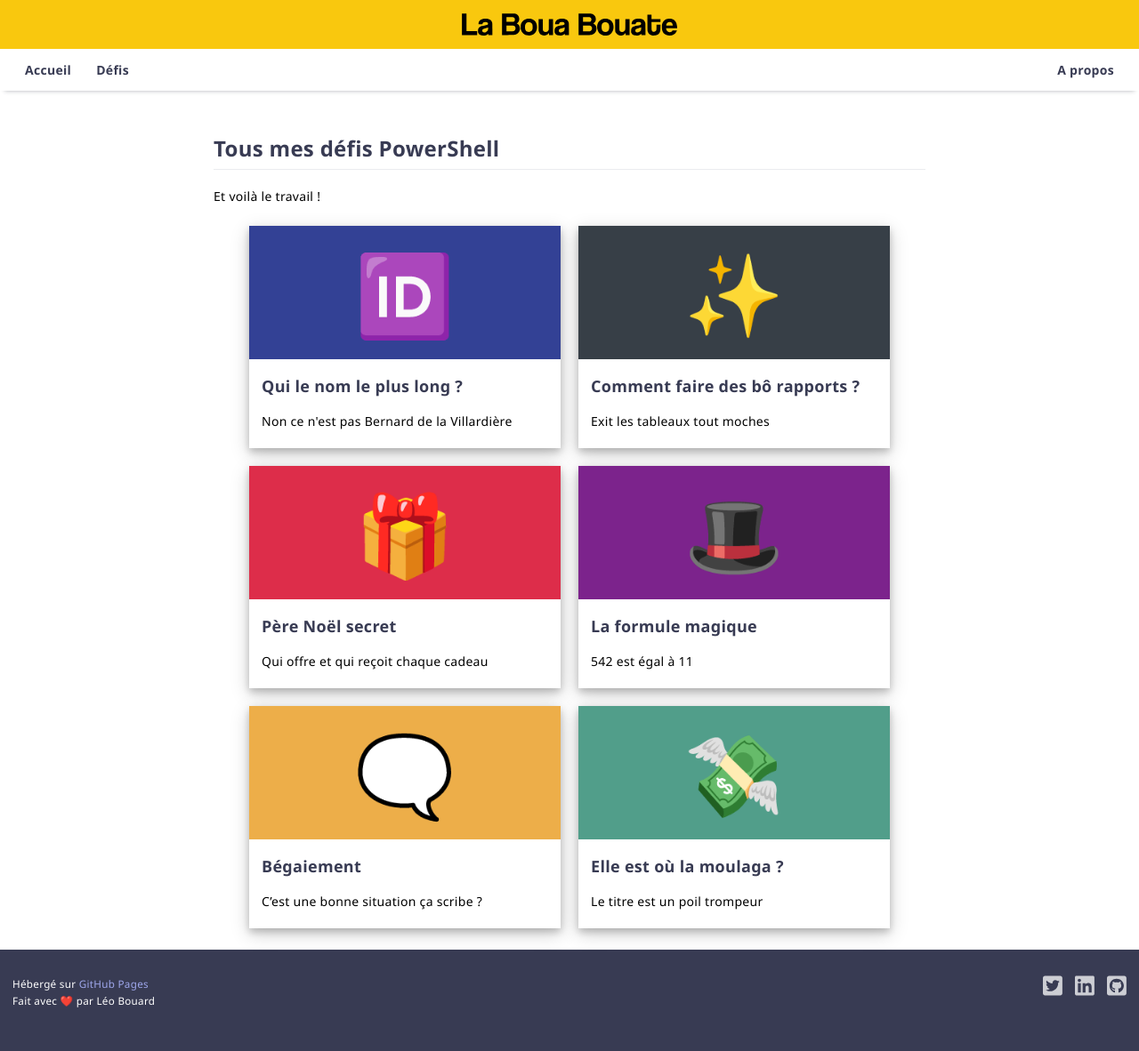
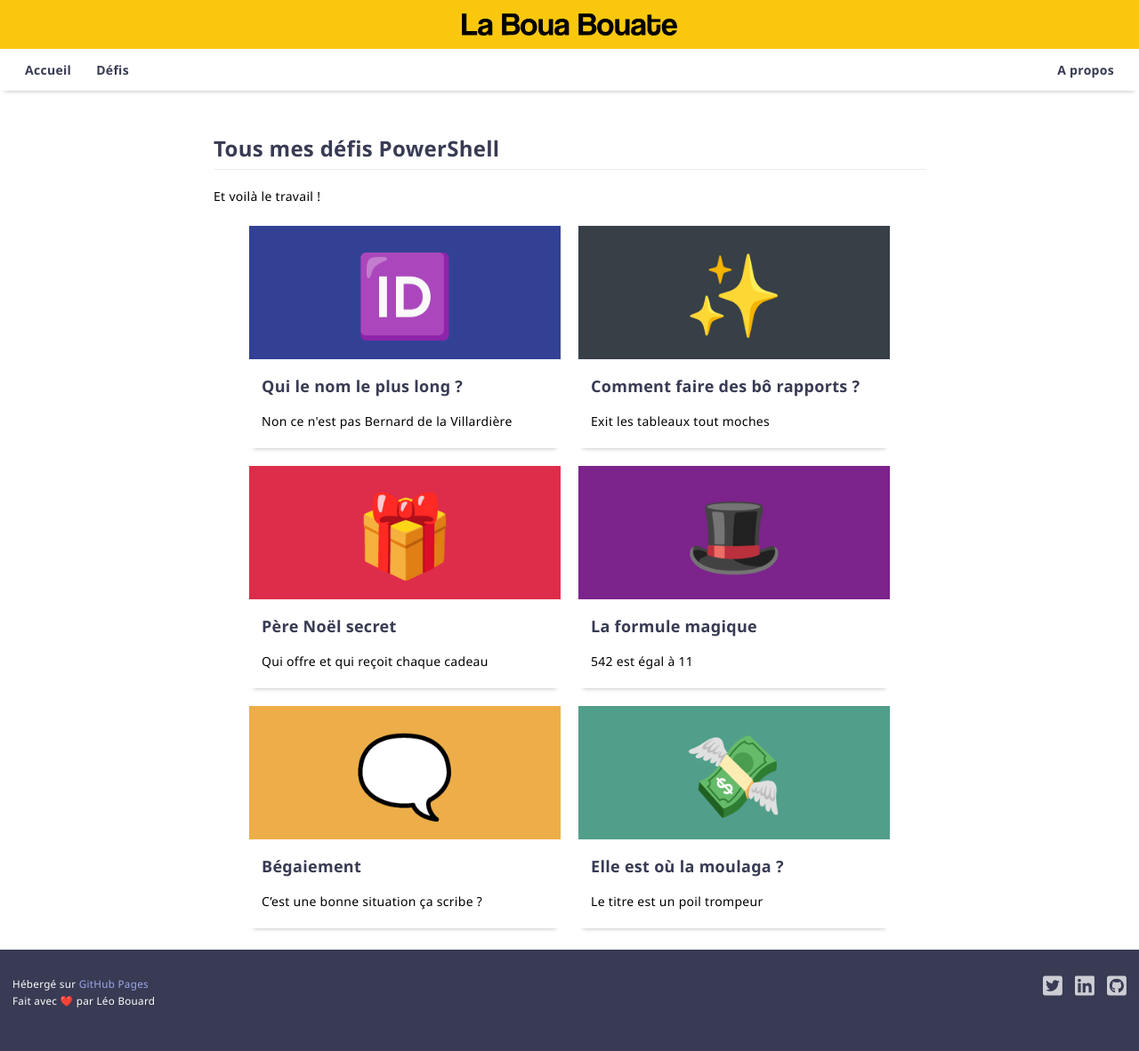
Before and after one commit to leobouard/leobouard.github.io, a Jekyll site: the page built from challenges.md, in a window 1280 px wide. Shown: the whole page at 89% size. Built offline with Jekyll 4.4.1, drawn with Linux system fonts in a browser that asks for light colours; our own code applies the rules of GitHub Pages for plain Markdown files.

Commit message:
Update posts.scss

```diff
--- a/assets/css/posts.scss
+++ b/assets/css/posts.scss
@@ -13,7 +13,7 @@
     margin: 10px;
     width: 350px;
     height: 250px;
-    box-shadow: 0 4px 8px 0 rgba(0, 0, 0, 0.2), 0 6px 20px 0 rgba(0, 0, 0, 0.19);
+    box-shadow: 0 5px 5px -5px #b2b3b8;
 }
 
 .thumbnailLimits {
```
